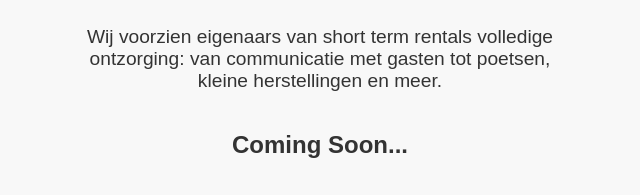
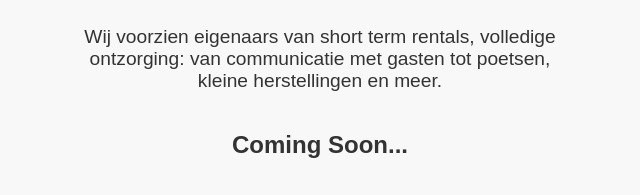
Before and after one commit to BasVDeuren/hosthero, a plain HTML site: page index.html in a window 1280 px wide. Shown: the part 398-593 px from the top of the page, 320-960 px from the left. Drawn offline with Linux system fonts and the light colour scheme.

Commit message:
text edit added comma

```diff
--- a/index.html
+++ b/index.html
@@ -42,7 +42,7 @@
 <body>
     <img src="images/logo-dark-green.svg" alt="Host Hero Logo">
     <h1>Host Hero</h1>
-    <p>Wij voorzien eigenaars van short term rentals volledige ontzorging: van communicatie met gasten tot poetsen, kleine herstellingen en meer.</p>
+    <p>Wij voorzien eigenaars van short term rentals, volledige ontzorging: van communicatie met gasten tot poetsen, kleine herstellingen en meer.</p>
     <h2>Coming Soon...</h2>
     <p>We werken hard aan onze nieuwe website. Binnenkort meer!</p>
     <div class="contact">Kan je niet wachten? Laat ons even kennis maken en stuur je contactgegevens naar <a href="mailto:info@hosthero.be">info@hosthero.be</a></div>
```
